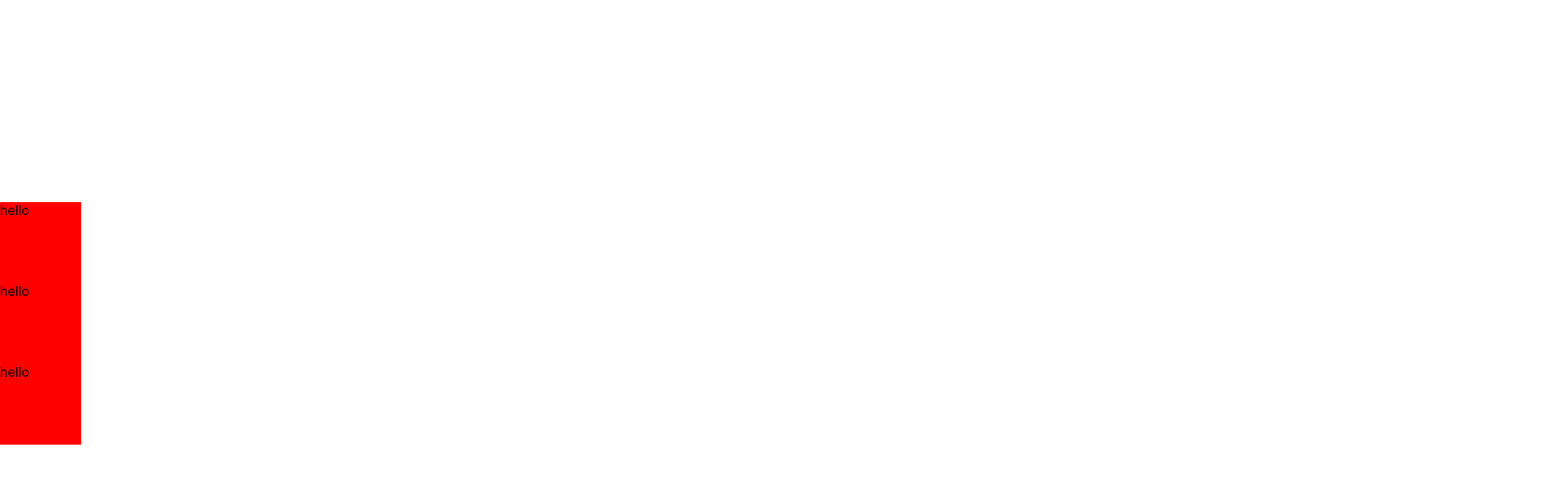
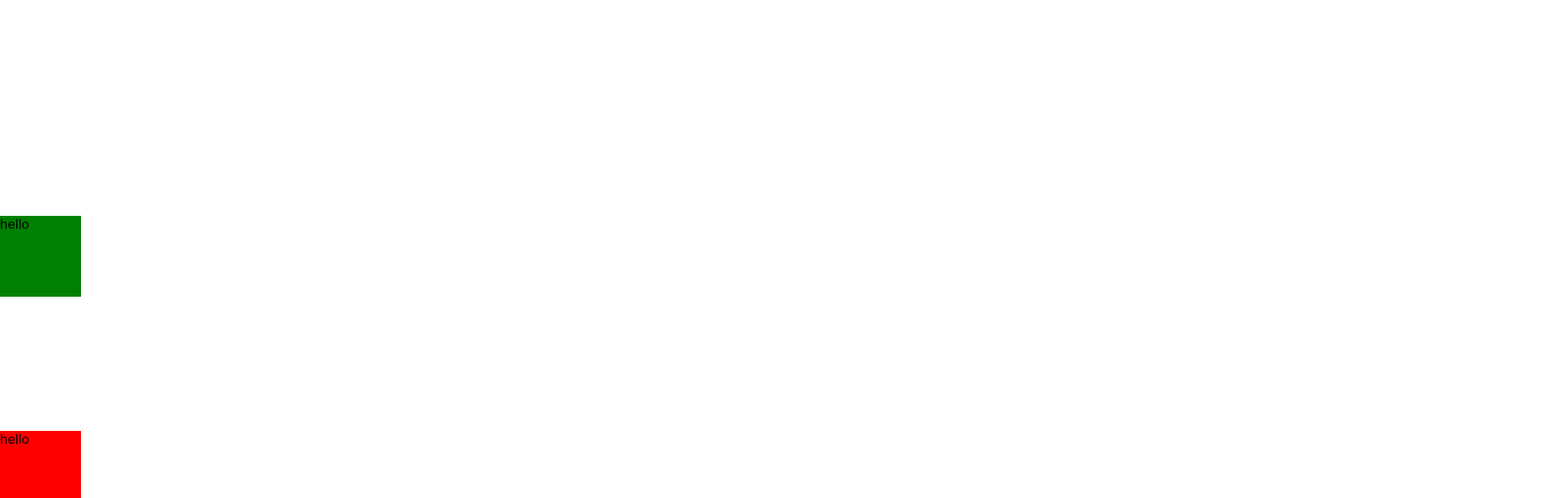
Before and after one commit to pmac1687/asteroids-react, a React (Create React App) app in the folder asteroids/: page / in a window 1280 px wide. Both pictures are taken after a click on the button "Start Game". Shown: the top 616 px of the page at 81% size, 1920 px wide, since content can reach past the window. Built offline with nearby package versions, Linux system fonts and the light colour scheme.

Commit message:
random enemy

```diff
--- a/asteroids/src/App.tsx
+++ b/asteroids/src/App.tsx
@@ -1,20 +1,19 @@
 /* eslint-disable @typescript-eslint/no-unused-vars */
 /* eslint-disable react/react-in-jsx-scope */
 import React, { useState } from 'react';
-import { ReactElement } from 'react';
 ///import ReactDOM from 'react';
 import './App.css';
 import GameMenu from './GameMenu';
 import Ship from './Ship';
 import Enemy from './Enemy';
+import { ReactElement } from 'react';
 ///import GameMenu from './App';
 
 function App() {
     ///come in and pass random properties for speen andirection and spawn blah when instantiating
     const [show, setShow] = useState(true);
-    const [enenmyCount, setEnemyCount] = useState(3);
-    // eslint-disable-next-line @typescript-eslint/no-explicit-any
-    const [enemyArray, setEnemyArray] = useState<Array<ReactElement>>();
+    const [enemyCount, setEnemyCount] = useState(4);
+    const [enemyArray, setEnemyArray] = useState<Array<ReactElement>>([]);
     ///const hello = ['helllo', 'goodbye', 'bye'];
     function onClick() {
         setShow(false);
@@ -23,18 +22,42 @@ function App() {
         if (shipAdj) {
             shipAdj.style.display = 'none';
         }
-        startGameLoop();
+        populateEnenmies();
     }
-    function startGameLoop() {
-        console.log(<div>hello</div>);
-        const enemies = [];
-        for (let x = 0; x < enenmyCount; x++) {
-            const enemy = <Enemy key={`${x}`} />;
-            enemies.push(enemy);
-        }
-        setEnemyArray(enemies); ///[<div key={1}>hello</div>, <div key={2}>goodbye</div>]);
-        console.log(enemyArray);
-        setEnemyCount(4);
+    function populateEnenmies() {
+        const arr = enemyArray;
+        const leftCoord = Math.floor(Math.random() * 100 + 1);
+        const rightCoord = Math.floor(Math.random() * 100 + 1);
+        console.log(rightCoord);
+        console.log('left', leftCoord);
+        console.log(window.innerWidth);
+        const leftSideEnemy = (
+            <div title="-4" style={{ backgroundColor: 'blue', left: 1820, top: 630 }} key={enemyCount - 1} id="enemy">
+                hello
+            </div>
+        );
+        const rightSideEnemy = (
+            <div style={{ backgroundColor: 'green' }} key={enemyCount} id="enemy">
+                hello
+            </div>
+        );
+        console.log(leftSideEnemy);
+        enemyArray?.push(leftSideEnemy);
+        enemyArray?.push(rightSideEnemy);
+        console.log(leftSideEnemy);
+        /*for (let x = 0; x < 2; x++) {
+            const enemy = (
+                <div style={{ backgroundColor: 'blue' }} key={x} id="enemy">
+                    hello
+                </div>
+            );
+            if (arr) {
+                arr.push(enemy);
+            }
+        }*/
+        console.log(arr);
+        setEnemyCount(2);
+        setEnemyArray(arr);
     }
     return (
         <div id="App" className="App">
@@ -45,6 +68,7 @@ function App() {
                     return <div key={index}>{item}</div>;
                 })}
             </div>
+            <Enemy />
         </div>
     );
 }
```
Also changed, not shown: 1 other file (tests, documents, lock files or other folders).
